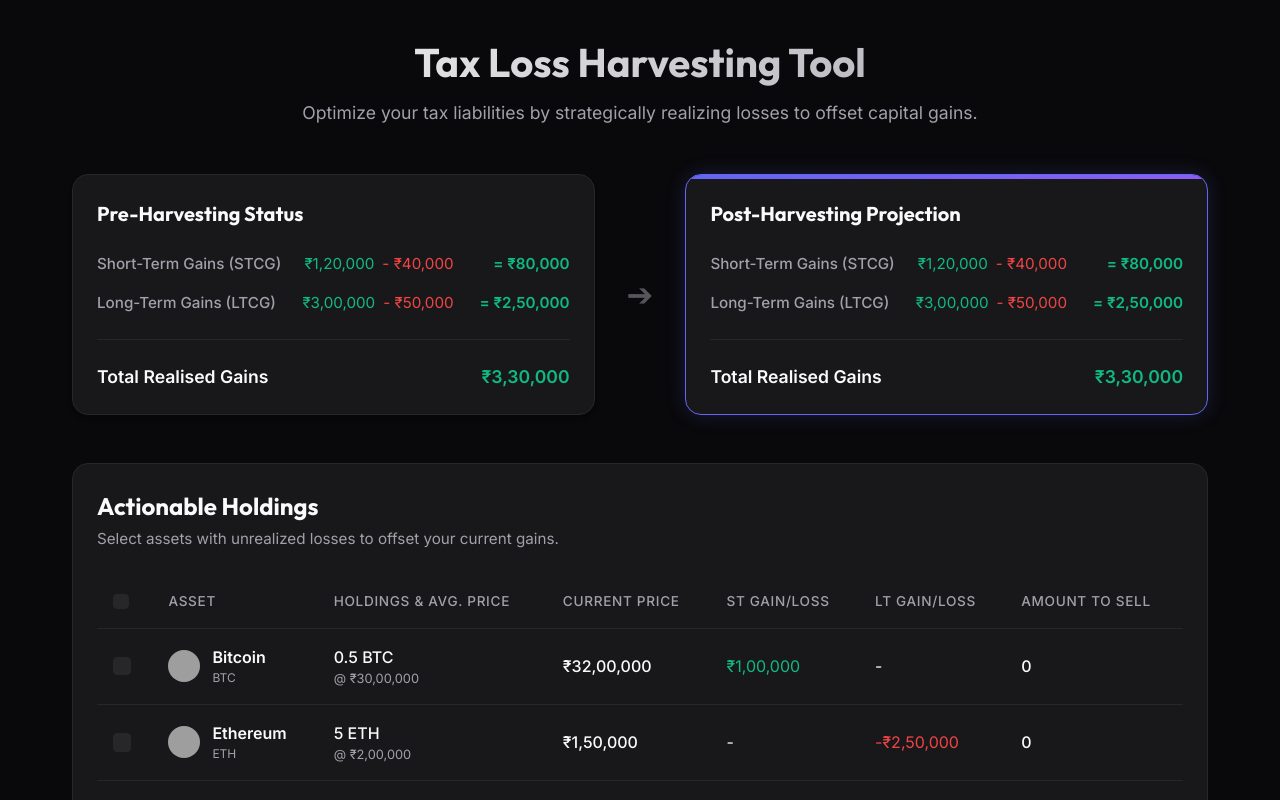
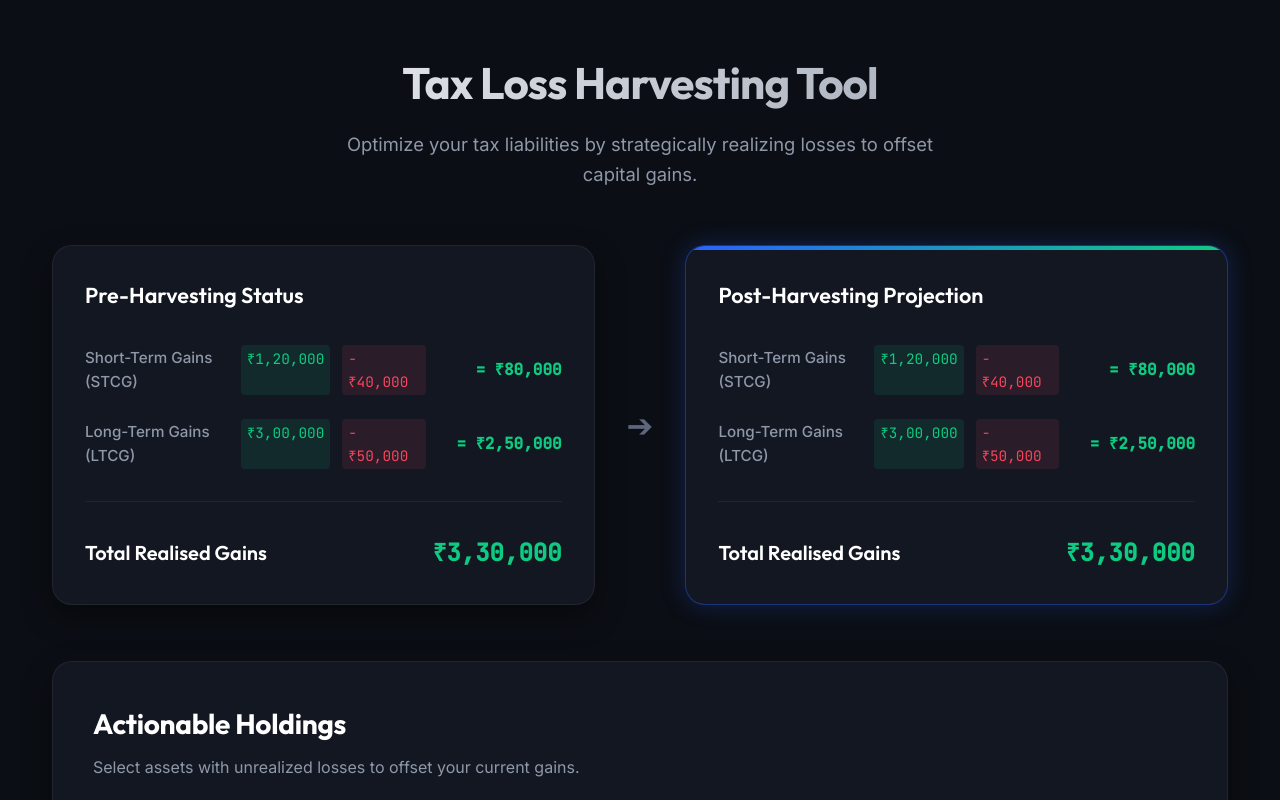
Before and after one commit to ace-tk/KoinXAss, a React (Vite) app: page / in a window 1280 px wide. Shown: the top 800 px of the page. Built offline with nearby package versions, Linux system fonts and the light colour scheme; grey boxes are pictures that could not be loaded.

Commit message:
updating UI

```diff
--- a/src/App.css
+++ b/src/App.css
@@ -1,26 +1,31 @@
-@import url('https://fonts.googleapis.com/css2?family=Inter:wght@400;500;600;700&family=Outfit:wght@500;600;700&display=swap');
+@import url('https://fonts.googleapis.com/css2?family=Inter:wght@400;500;600;700&family=Outfit:wght@500;600;700&family=JetBrains+Mono:wght@400;500&display=swap');
 
 :root {
-  --bg-color: #09090b;
-  --bg-secondary: #18181b;
-  --bg-tertiary: #27272a;
+  --bg-color: #0B0E14;
+  --bg-secondary: #131722;
+  --bg-tertiary: #1C2130;
 
-  --text-primary: #fafafa;
-  --text-secondary: #a1a1aa;
+  --text-primary: #FFFFFF;
+  --text-secondary: #8F98A8;
+  --text-muted: #5D667B;
 
-  --accent-color: #6366f1;
-  --accent-glow: rgba(99, 102, 241, 0.2);
+  --accent-color: #2962FF;
+  --accent-glow: rgba(41, 98, 255, 0.25);
 
-  --success-color: #10b981;
-  --danger-color: #ef4444;
+  --success-color: #0ECB81;
+  --success-bg: rgba(14, 203, 129, 0.1);
+  --danger-color: #F6465D;
+  --danger-bg: rgba(246, 70, 93, 0.1);
 
-  --border-color: #27272a;
-  --border-radius: 16px;
+  --border-color: rgba(255, 255, 255, 0.06);
+  --border-radius-lg: 20px;
+  --border-radius-md: 12px;
+  --border-radius-sm: 8px;
 
-  --shadow-sm: 0 1px 2px 0 rgb(0 0 0 / 0.05);
-  --shadow-md: 0 4px 6px -1px rgb(0 0 0 / 0.1), 0 2px 4px -2px rgb(0 0 0 / 0.1);
-  --shadow-lg: 0 10px 15px -3px rgb(0 0 0 / 0.1), 0 4px 6px -4px rgb(0 0 0 / 0.1);
-  --shadow-glow: 0 0 20px var(--accent-glow);
+  --shadow-sm: 0 2px 4px rgba(0, 0, 0, 0.2);
+  --shadow-md: 0 8px 16px rgba(0, 0, 0, 0.2);
+  --shadow-card: 0 12px 30px rgba(0, 0, 0, 0.4);
+  --shadow-glow: 0 0 25px var(--accent-glow);
 }
 
 * {
@@ -30,50 +35,53 @@
 }
 
 body {
-  font-family: 'Inter', sans-serif;
+  font-family: 'Inter', -apple-system, sans-serif;
   background-color: var(--bg-color);
   color: var(--text-primary);
-  line-height: 1.5;
+  line-height: 1.6;
   -webkit-font-smoothing: antialiased;
 }
 
 /* App Layout */
 .app-container {
-  max-width: 1200px;
+  max-width: 1240px;
   margin: 0 auto;
-  padding: 2rem;
+  padding: 3rem 2rem;
 }
 
 .app-header {
-  margin-bottom: 3rem;
+  margin-bottom: 3.5rem;
   text-align: center;
 }
 
 .app-header h1 {
   font-family: 'Outfit', sans-serif;
-  font-size: 2.5rem;
+  font-size: 2.75rem;
   font-weight: 700;
-  background: linear-gradient(135deg, #fff, #a1a1aa);
+  letter-spacing: -0.02em;
+  background: linear-gradient(135deg, #FFF 0%, #8F98A8 100%);
   -webkit-background-clip: text;
   -webkit-text-fill-color: transparent;
-  margin-bottom: 0.5rem;
+  margin-bottom: 0.75rem;
 }
 
 .app-header p {
   color: var(--text-secondary);
-  font-size: 1.1rem;
+  font-size: 1.15rem;
+  max-width: 600px;
+  margin: 0 auto;
 }
 
 .dashboard {
   display: flex;
   flex-direction: column;
-  gap: 3rem;
+  gap: 3.5rem;
 }
 
 /* Gains Section */
 .gains-section {
   display: flex;
-  align-items: center;
+  align-items: stretch;
   justify-content: space-between;
   gap: 2rem;
 }
@@ -85,33 +93,51 @@ body {
 }
 
 .arrow-indicator {
+  display: flex;
+  align-items: center;
+  justify-content: center;
   font-size: 2rem;
-  color: var(--text-secondary);
-  opacity: 0.5;
+  color: var(--text-muted);
 }
 
 @media (max-width: 900px) {
   .arrow-indicator {
     transform: rotate(90deg);
+    padding: 1rem 0;
   }
+}
+
+/* Base values transition */
+.value-update {
+  animation: valueFadeIn 0.4s ease-out;
+  display: inline-block;
+}
+
+@keyframes valueFadeIn {
+  0% { opacity: 0.2; transform: translateY(-3px); }
+  100% { opacity: 1; transform: translateY(0); }
 }
 
 /* Gains Card */
 .gains-card {
   background: var(--bg-secondary);
   border: 1px solid var(--border-color);
-  border-radius: var(--border-radius);
-  padding: 1.5rem;
+  border-radius: var(--border-radius-lg);
+  padding: 2rem;
   flex: 1;
   width: 100%;
-  box-shadow: var(--shadow-md);
-  transition: all 0.3s ease;
+  box-shadow: var(--shadow-card);
+  transition: all 0.4s cubic-bezier(0.16, 1, 0.3, 1);
   position: relative;
   overflow: hidden;
 }
 
+.gains-card:hover {
+  transform: translateY(-2px);
+}
+
 .gains-card.highlight {
-  border-color: var(--accent-color);
+  border-color: rgba(41, 98, 255, 0.4);
   box-shadow: var(--shadow-glow);
 }
 
@@ -120,51 +146,65 @@ body {
   position: absolute;
   top: 0; left: 0; right: 0;
   height: 4px;
-  background: linear-gradient(90deg, #6366f1, #8b5cf6);
+  background: linear-gradient(90deg, #2962FF, #0ECB81);
 }
 
 .gains-title {
   font-family: 'Outfit', sans-serif;
-  font-size: 1.25rem;
-  margin-bottom: 1.5rem;
+  font-size: 1.35rem;
+  font-weight: 600;
+  margin-bottom: 2rem;
   color: var(--text-primary);
+  display: flex;
+  align-items: center;
+  gap: 0.5rem;
 }
 
 .gains-grid {
   display: flex;
   flex-direction: column;
-  gap: 1rem;
+  gap: 1.5rem;
 }
 
 .gain-row {
   display: grid;
-  grid-template-columns: minmax(130px, 1fr) auto 100px;
+  grid-template-columns: minmax(140px, 1fr) auto 120px;
   align-items: center;
   gap: 1rem;
-  font-size: 0.95rem;
 }
 
 .gain-label {
   color: var(--text-secondary);
   font-weight: 500;
+  font-size: 0.95rem;
 }
 
 .gain-values {
   display: flex;
-  gap: 0.5rem;
+  gap: 0.75rem;
+  font-family: 'JetBrains Mono', monospace;
+  font-size: 0.9rem;
 }
 
 .profit {
   color: var(--success-color);
+  background: var(--success-bg);
+  padding: 2px 6px;
+  border-radius: 4px;
 }
 
 .loss {
   color: var(--danger-color);
+  background: var(--danger-bg);
+  padding: 2px 6px;
+  border-radius: 4px;
 }
 
 .net-gain {
   text-align: right;
   font-weight: 600;
+  font-family: 'JetBrains Mono', monospace;
+  font-size: 1rem;
 }
 
 .net-gain.positive { color: var(--success-color); }
@@ -173,59 +213,74 @@ body {
 .gains-divider {
   height: 1px;
   background: var(--border-color);
-  margin: 1.5rem 0;
+  margin: 2rem 0;
 }
 
 .gains-total {
   display: flex;
   justify-content: space-between;
   align-items: center;
-  font-size: 1.1rem;
+  font-size: 1.25rem;
   font-weight: 600;
+  font-family: 'Outfit', sans-serif;
+}
+
+.total-value {
+  font-family: 'JetBrains Mono', monospace;
+  font-size: 1.5rem;
 }
 
 .total-value.positive { color: var(--success-color); }
 .total-value.negative { color: var(--danger-color); }
 
 .savings-badge {
-  margin-top: 1.5rem;
-  background: rgba(16, 185, 129, 0.1);
+  margin-top: 2rem;
+  background: linear-gradient(rgba(14, 203, 129, 0.15), rgba(14, 203, 129, 0.05));
   color: var(--success-color);
-  padding: 0.75rem;
-  border-radius: 8px;
-  border: 1px dashed rgba(16, 185, 129, 0.4);
+  padding: 1.25rem;
+  border-radius: var(--border-radius-md);
+  border: 1px solid rgba(14, 203, 129, 0.2);
   text-align: center;
-  font-size: 0.95rem;
-  animation: pulse 2s infinite;
+  font-size: 1.05rem;
+  font-weight: 500;
+  box-shadow: 0 4px 15px rgba(14, 203, 129, 0.1);
+  animation: slideUp 0.5s cubic-bezier(0.16, 1, 0.3, 1);
 }
 
-@keyframes pulse {
-  0% { box-shadow: 0 0 0 0 rgba(16, 185, 129, 0.2); }
-  70% { box-shadow: 0 0 0 6px rgba(16, 185, 129, 0); }
-  100% { box-shadow: 0 0 0 0 rgba(16, 185, 129, 0); }
+.savings-badge strong {
+  font-family: 'JetBrains Mono', monospace;
+  font-size: 1.15rem;
+  margin-left: 0.25rem;
+}
+
+@keyframes slideUp {
+  0% { opacity: 0; transform: translateY(15px); }
+  100% { opacity: 1; transform: translateY(0); }
 }
 
 /* Holdings Section */
 .holdings-section {
   background: var(--bg-secondary);
   border: 1px solid var(--border-color);
-  border-radius: var(--border-radius);
-  padding: 1.5rem;
+  border-radius: var(--border-radius-lg);
+  padding: 2.5rem;
+  box-shadow: var(--shadow-card);
 }
 
 .section-header {
-  margin-bottom: 1.5rem;
+  margin-bottom: 2rem;
 }
 
 .section-header h2 {
   font-family: 'Outfit', sans-serif;
-  font-size: 1.5rem;
-  margin-bottom: 0.25rem;
+  font-size: 1.75rem;
+  margin-bottom: 0.5rem;
+  letter-spacing: -0.01em;
 }
 
 .section-header p {
   color: var(--text-secondary);
-  font-size: 0.95rem;
+  font-size: 1rem;
 }
 
 .table-container {
@@ -245,25 +300,29 @@ body {
   font-size: 0.85rem;
   text-transform: uppercase;
   letter-spacing: 0.05em;
-  padding: 1rem;
+  padding: 1.25rem 1rem;
   border-bottom: 1px solid var(--border-color);
   white-space: nowrap;
 }
 
 .holdings-table td {
-  padding: 1rem;
-  border-bottom: 1px solid var(--bg-tertiary);
+  padding: 1.25rem 1rem;
+  border-bottom: 1px solid var(--border-color);
   vertical-align: middle;
-  background: transparent;
-  transition: background 0.2s;
+  transition: all 0.2s ease;
+}
+
+/* Hover effects */
+.holdings-table tbody tr {
+  transition: background 0.2s ease, transform 0.2s ease;
 }
 
 .holdings-table tbody tr:hover td {
-  background: rgba(255, 255, 255, 0.02);
+  background: rgba(255, 255, 255, 0.03);
 }
 
 .holdings-table tbody tr.selected-row td {
-  background: rgba(99, 102, 241, 0.05);
+  background: rgba(41, 98, 255, 0.06);
 }
 
 .holdings-table tbody tr:last-child td {
@@ -273,13 +332,13 @@ body {
 /* Custom Checkbox */
 .custom-checkbox {
   appearance: none;
-  background-color: var(--bg-tertiary);
+  background-color: transparent;
   margin: 0;
   font: inherit;
   color: currentColor;
-  width: 1.15em;
-  height: 1.15em;
-  border: 1px solid var(--border-color);
+  width: 1.25em;
+  height: 1.25em;
+  border: 2px solid var(--text-muted);
   border-radius: 4px;
   display: grid;
   place-content: center;
@@ -295,6 +354,10 @@ body {
   transform: scale(0);
   background-color: white;
   transition: 120ms transform ease-in-out;
+}
+
+.custom-checkbox:hover {
+  border-color: var(--text-secondary);
 }
 
 .custom-checkbox:checked {
@@ -320,14 +383,15 @@ body {
 .asset-cell {
   display: flex;
   align-items: center;
-  gap: 0.75rem;
+  gap: 1rem;
 }
 
 .asset-logo {
-  width: 32px;
-  height: 32px;
+  width: 36px;
+  height: 36px;
   border-radius: 50%;
   background: var(--bg-tertiary);
+  object-fit: cover;
 }
 
 .asset-info {
@@ -336,13 +400,16 @@ body {
 }
 
 .asset-name {
-  font-weight: 600;
+  font-weight: 500;
+  font-size: 1.05rem;
 }
 
 .asset-symbol {
-  font-size: 0.75rem;
+  font-size: 0.8rem;
   color: var(--text-secondary);
   text-transform: uppercase;
+  letter-spacing: 0.05em;
+  margin-top: 0.1rem;
 }
 
 .stack-cell {
@@ -352,11 +419,19 @@ body {
 
 .main-val {
   font-weight: 500;
+  font-size: 0.95rem;
 }
 
 .sub-val {
-  font-size: 0.8rem;
+  font-size: 0.85rem;
   color: var(--text-secondary);
+  font-family: 'JetBrains Mono', monospace;
+  margin-top: 0.1rem;
+}
+
+.gain-val {
+  font-family: 'JetBrains Mono', monospace;
+  font-weight: 500;
 }
 
 .gain-val.positive { color: var(--success-color); }
@@ -368,15 +443,15 @@ body {
   flex-direction: column;
   align-items: center;
   justify-content: center;
-  height: 40vh;
-  gap: 1rem;
+  height: 50vh;
+  gap: 1.5rem;
   color: var(--text-secondary);
 }
 
 .spinner {
-  width: 40px;
-  height: 40px;
-  border: 3px solid var(--bg-tertiary);
+  width: 48px;
+  height: 48px;
+  border: 3px solid var(--border-color);
   border-top-color: var(--accent-color);
   border-radius: 50%;
   animation: spin 1s linear infinite;
@@ -388,25 +463,25 @@ body {
 
 /* Skeletons */
 .skeleton {
-  animation: bg-pulse 1.5s ease-in-out infinite;
+  animation: bg-pulse 2s ease-in-out infinite;
 }
 
 .skeleton-line {
-  height: 1.5rem;
+  height: 1.75rem;
   background: var(--bg-tertiary);
-  border-radius: 4px;
+  border-radius: 6px;
   margin-bottom: 2rem;
-  width: 50%;
+  width: 45%;
 }
 
 .skeleton-box {
-  height: 150px;
+  height: 160px;
   background: var(--bg-tertiary);
-  border-radius: 8px;
+  border-radius: var(--border-radius-md);
 }
 
 @keyframes bg-pulse {
-  0% { opacity: 0.7; }
-  50% { opacity: 0.4; }
-  100% { opacity: 0.7; }
+  0% { opacity: 0.6; }
+  50% { opacity: 0.3; }
+  100% { opacity: 0.6; }
 }
--- a/src/components/GainsCard.jsx
+++ b/src/components/GainsCard.jsx
@@ -23,10 +23,10 @@ const GainsCard = ({ title, data, projectedSavings, isAfterHarvesting }) => {
         <div className="gain-row">
           <span className="gain-label">Short-Term Gains (STCG)</span>
           <div className="gain-values">
-            <span className="profit">{formatCurrency(shortTerm.profits)}</span>
-            <span className="loss"> - {formatCurrency(shortTerm.losses)}</span>
+            <span key={shortTerm.profits} className="profit value-update">{formatCurrency(shortTerm.profits)}</span>
+            <span key={shortTerm.losses} className="loss value-update"> - {formatCurrency(shortTerm.losses)}</span>
           </div>
-          <span className={`net-gain ${stcg >= 0 ? 'positive' : 'negative'}`}>
+          <span key={stcg} className={`net-gain value-update ${stcg >= 0 ? 'positive' : 'negative'}`}>
             = {formatCurrency(stcg)}
           </span>
         </div>
@@ -34,10 +34,10 @@ const GainsCard = ({ title, data, projectedSavings, isAfterHarvesting }) => {
         <div className="gain-row">
           <span className="gain-label">Long-Term Gains (LTCG)</span>
           <div className="gain-values">
-            <span className="profit">{formatCurrency(longTerm.profits)}</span>
-            <span className="loss"> - {formatCurrency(longTerm.losses)}</span>
+            <span key={longTerm.profits} className="profit value-update">{formatCurrency(longTerm.profits)}</span>
+            <span key={longTerm.losses} className="loss value-update"> - {formatCurrency(longTerm.losses)}</span>
           </div>
-          <span className={`net-gain ${ltcg >= 0 ? 'positive' : 'negative'}`}>
+          <span key={ltcg} className={`net-gain value-update ${ltcg >= 0 ? 'positive' : 'negative'}`}>
             = {formatCurrency(ltcg)}
           </span>
         </div>
@@ -47,7 +47,7 @@ const GainsCard = ({ title, data, projectedSavings, isAfterHarvesting }) => {
 
       <div className="gains-total">
         <span>Total Realised Gains</span>
-        <span className={`total-value ${totalGains >= 0 ? 'positive' : 'negative'}`}>
+        <span key={totalGains} className={`total-value value-update ${totalGains >= 0 ? 'positive' : 'negative'}`}>
           {formatCurrency(totalGains)}
         </span>
       </div>
```
